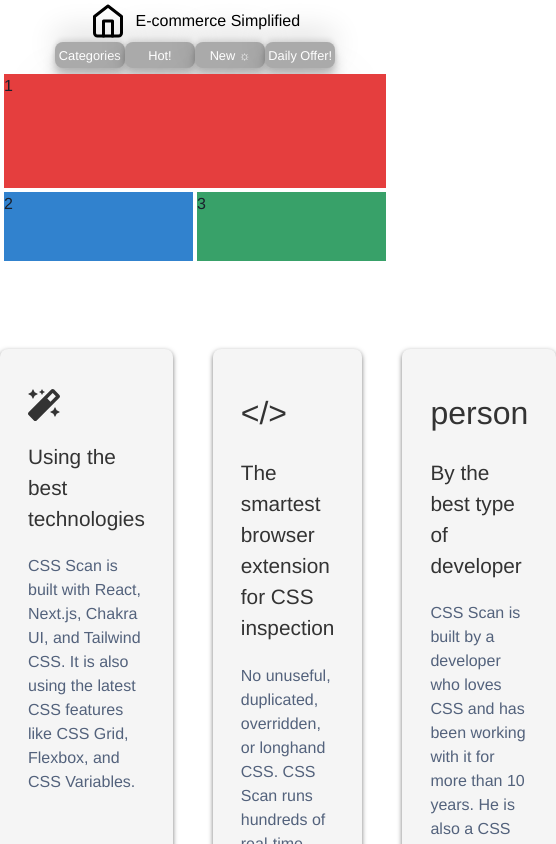
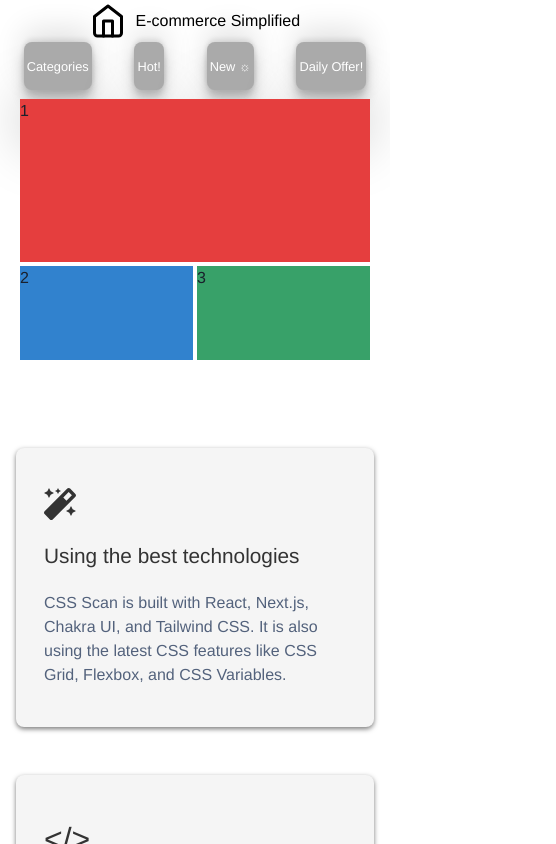
Before and after one commit to CherryDrop/FirstRepository, a Next.js app: page / in a window 390 px wide. Shown: the top 844 px of the page, 556 px wide, since content can reach past the window. Built offline with nearby package versions, Linux system fonts and the light colour scheme.

Commit message:
responsive adjustments

```diff
--- a/src/components/HomeInfoPanel/index.tsx
+++ b/src/components/HomeInfoPanel/index.tsx
@@ -5,7 +5,9 @@ import styles from './Container.module.css';
 
 const HomeInfoPanel: React.FC = () => {
     return (
-        <Flex width={'100%'} justifyContent={'space-between'} gap={10} className={styles['container']} marginBottom={20} marginTop={20}>
+        <Flex width={'100%'} justifyContent={'space-between'} gap={10} className={styles['container']} marginBottom={20} marginTop={20}
+            direction={['column', 'column', 'column', 'row']}
+        >
             <Flex className={`${styles['container']} ${styles['feature-card']}`} gap={5}>
                 <svg className={styles['feature-icon']} aria-hidden="true" focusable="false" data-prefix="fas" data-icon="magic" role="img" xmlns="http://www.w3.org/2000/svg" viewBox="0 0 512 512" data-fa-i2svg="true" style={{width: '2rem', height: '2rem'}}>
                     <path fill="currentColor" d="M224 96l16-32 32-16-32-16-16-32-16 32-32 16 32 16 16 32zM80 160l26.66-53.33L160 80l-53.34-26.67L80 0 53.34 53.33 0 80l53.34 26.67L80 160zm352 128l-26.66 53.33L352 368l53.34 26.67L432 448l26.66-53.33L512 368l-53.34-26.67L432 288zm70.62-193.77L417.77 9.38C411.53 3.12 403.34 0 395.15 0c-8.19 0-16.38 3.12-22.63 9.38L9.38 372.52c-12.5 12.5-12.5 32.76 0 45.25l84.85 84.85c6.25 6.25 14.44 9.37 22.62 9.37 8.19 0 16.38-3.12 22.63-9.37l363.14-363.15c12.5-12.48 12.5-32.75 0-45.24zM359.45 203.46l-50.91-50.91 86.6-86.6 50.91 50.91-86.6 86.6z"></path>
--- a/src/components/HomePanel/index.tsx
+++ b/src/components/HomePanel/index.tsx
@@ -1,19 +1,16 @@
 import { Flex, Grid } from '@chakra-ui/react';
 import React from 'react';
 
-// import { Container } from './styles';
+import styles from './styles.module.css';
 
 const HomePanel: React.FC = () => {
 
     // return a panel with a grid template A for screen sizes > 600px and B for screen sizes < 600px width
     return (
-        <Grid
+        <Grid className={styles['home-panel']}
         templateAreas={["'a a ' 'a a' 'b c'", "'a a b' 'a a c'"]}
         gap={1} p={1}
         maxH={'70vh'}
-        style={{
-            aspectRatio: '2/1',
-        }}
         margin={'0 auto'}
         >
             <Flex bg={'red.500'} width='100%'height={'100%'} gridArea='a'>1</Flex>
--- /dev/null
+++ b/src/components/HomePanel/styles.module.css
@@ -0,0 +1,10 @@
+.home-panel {
+    aspect-ratio: 4/3;
+}
+
+
+@media screen and (min-width: 480px) {
+    .home-panel {
+        aspect-ratio: 2/1;
+    }
+}
--- a/src/components/layout/MyHeader/index.tsx
+++ b/src/components/layout/MyHeader/index.tsx
@@ -12,7 +12,11 @@ const hrefs = [
 ]
 const MyHeader: React.FC = () => {
     return (
-        <Flex align="center" justify="space-between" direction={'column'} color="white" marginBottom={'.1rem'}>
+        <Flex align="center" justify="space-between"
+        direction={['column', 'row', 'row', 'row']}
+        color="white" marginBottom={'.3rem'}
+        padding='0 .2rem 0 .2rem'
+        >
             <Link href="/">
                 <a ><Flex className='home-link' style={{
                     padding: '.2rem',
@@ -45,7 +49,11 @@ const MyHeader: React.FC = () => {
                 </Flex></a>
             </Link>
 
-            <Grid templateColumns="repeat(4, 1fr)"
+            <Flex className='nav-links' width={['100%', '100%', '100%', '100%']}
+            justifyContent='space-around'
+            gap='.5rem'
+            padding='0 .2rem 0 .2rem'
+            height={'3rem'}
             >
                 {hrefs.map(({ href, label }) => (
                     <Link key={href} href={href}>
@@ -65,7 +73,7 @@ const MyHeader: React.FC = () => {
                         >{label}</a>
                     </Link>
                 ))}
-            </Grid>
+            </Flex>
         </Flex>
     )
 }
--- a/src/pages/index.tsx
+++ b/src/pages/index.tsx
@@ -3,7 +3,12 @@ import HomePanel from "@myComponents/HomePanel";
 
 export default function Index() {
    return (
-      <div>
+      <div
+      style={{
+         paddingLeft: '1rem',
+         paddingRight: '1rem',
+      }}
+      >
             <HomePanel/>
             <HomeInfoPanel/>
       </div>
```
